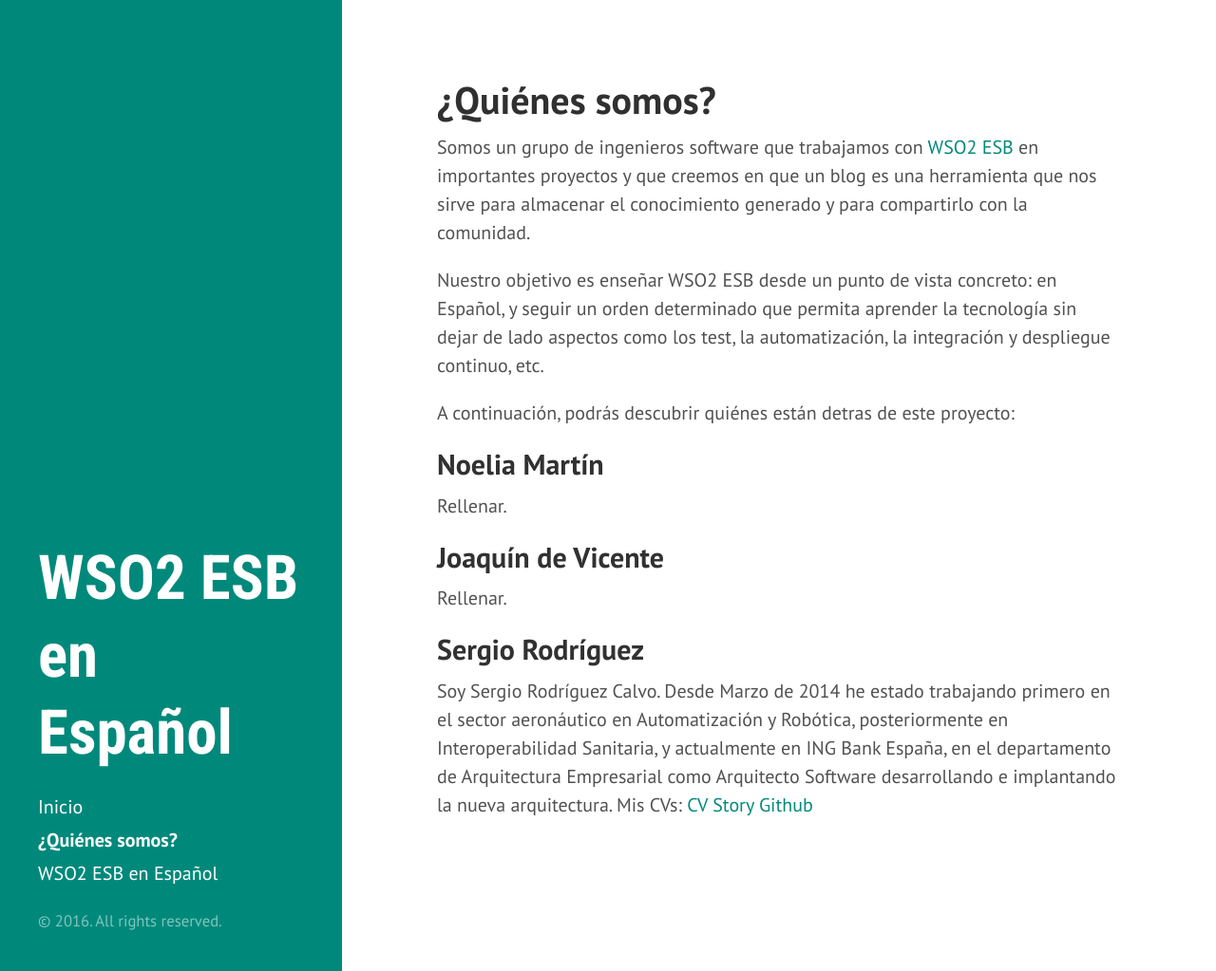
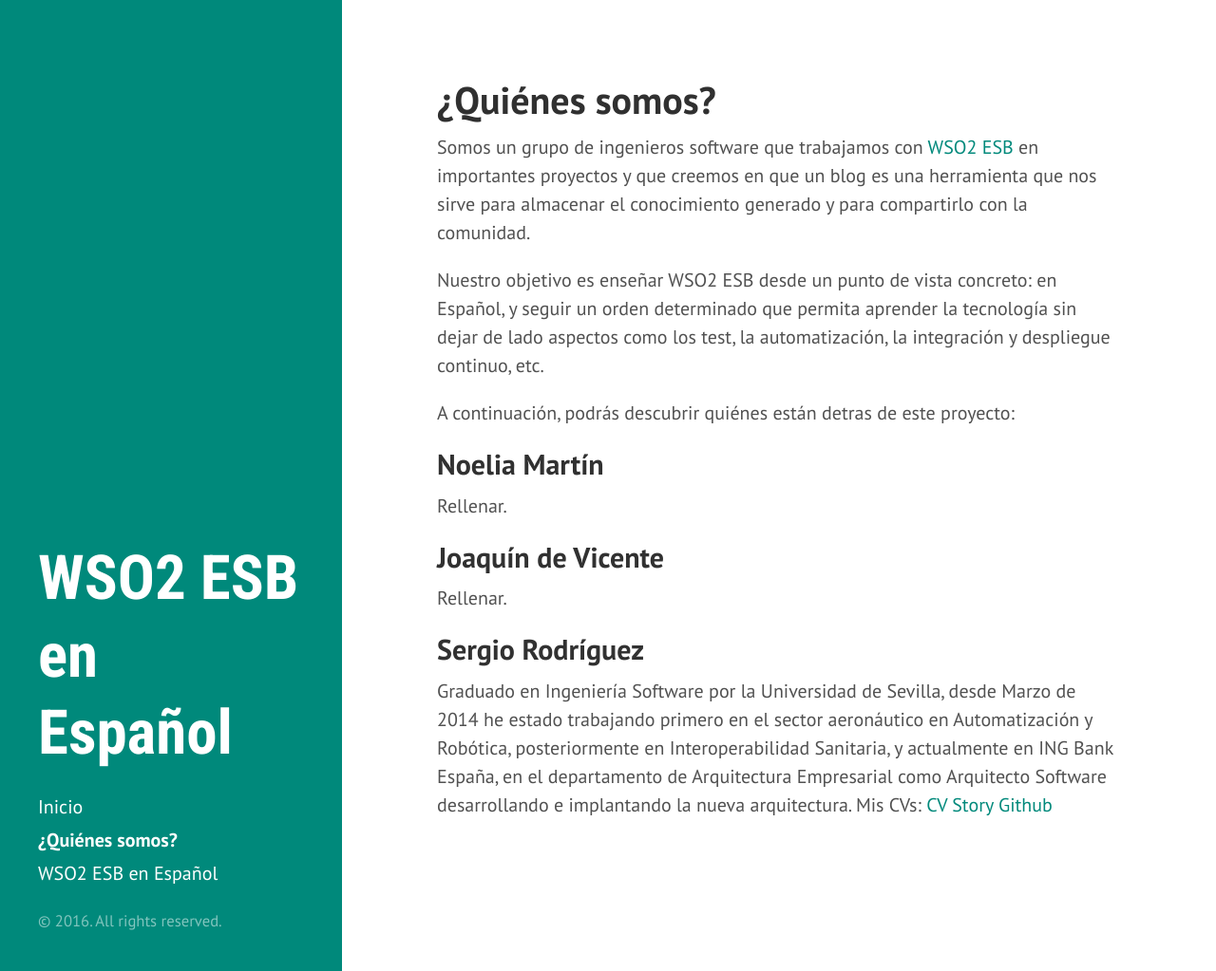
Before and after one commit to wso2esbenespanol/wso2esbenespanol.github.io, a Jekyll site: the page built from about.md, in a window 1280 px wide and 1023 px high. Shown: the whole window at 95% size. Built offline with Jekyll 4.4.1, drawn with Linux system fonts in a browser that asks for light colours; nearby versions of some CDN libraries.

Commit message:
Update about.md

```diff
--- a/about.md
+++ b/about.md
@@ -19,4 +19,4 @@ Rellenar.
 
 ## Sergio Rodríguez
 
-Soy Sergio Rodríguez Calvo. Desde Marzo de 2014 he estado trabajando primero en el sector aeronáutico en Automatización y Robótica, posteriormente en Interoperabilidad Sanitaria, y actualmente en ING Bank España, en el departamento de Arquitectura Empresarial como Arquitecto Software desarrollando e implantando la nueva arquitectura. Mis CVs: [CV](http://sergiorodriguezcalvo.github.io/) [Story](http://stackoverflow.com/story/serrodcal) [Github](https://github.com/serrodcal)
+Graduado en Ingeniería Software por la Universidad de Sevilla, desde Marzo de 2014 he estado trabajando primero en el sector aeronáutico en Automatización y Robótica, posteriormente en Interoperabilidad Sanitaria, y actualmente en ING Bank España, en el departamento de Arquitectura Empresarial como Arquitecto Software desarrollando e implantando la nueva arquitectura. Mis CVs: [CV](http://sergiorodriguezcalvo.github.io/) [Story](http://stackoverflow.com/story/serrodcal) [Github](https://github.com/serrodcal)
```
